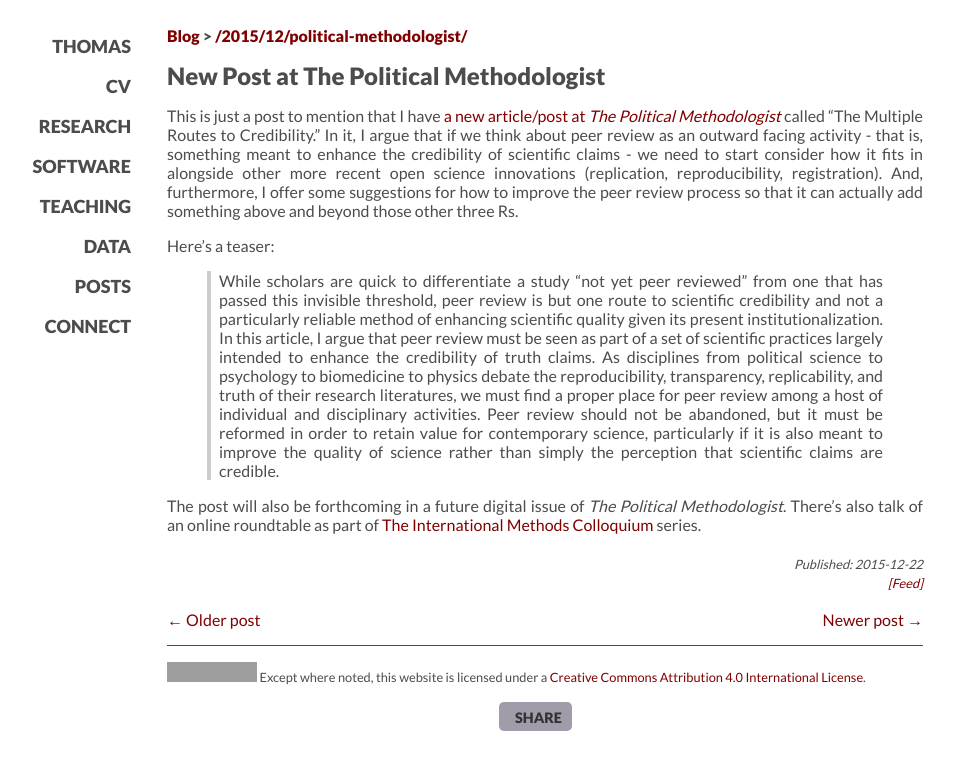
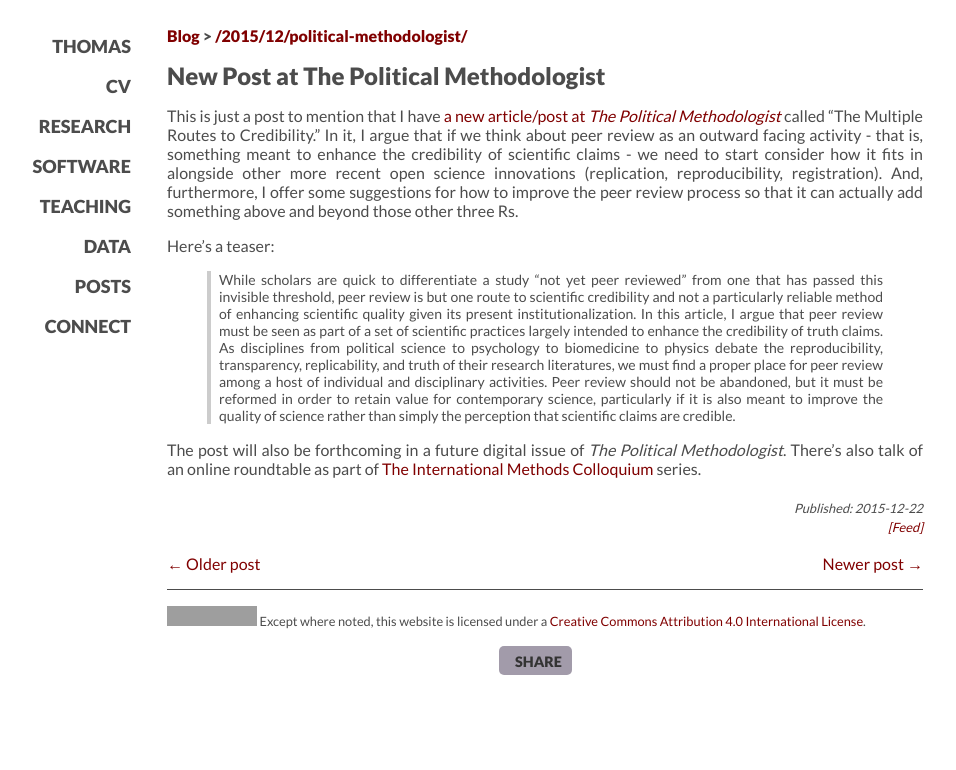
Before and after one commit to leeper/leeper.github.io, a Jekyll site: the page built from _posts/2015-12-22-political-methodologist.md, in a window 1280 px wide. Shown: the top 770 px of the page, without its empty margins (95-1051 px from the left). Built offline with Jekyll 4.4.1, drawn with Linux system fonts in a browser that asks for light colours; some web fonts are replaced; grey boxes are pictures that could not be loaded.

Commit message:
Update style.css

```diff
--- a/assets/css/style.css
+++ b/assets/css/style.css
@@ -67,7 +67,7 @@ p {
     font-size:16px;
 }
 
-blockquote {
+blockquote p {
   font-style: normal;
   font-size: 14px;
   border-left: 4px solid #CCC;
```
